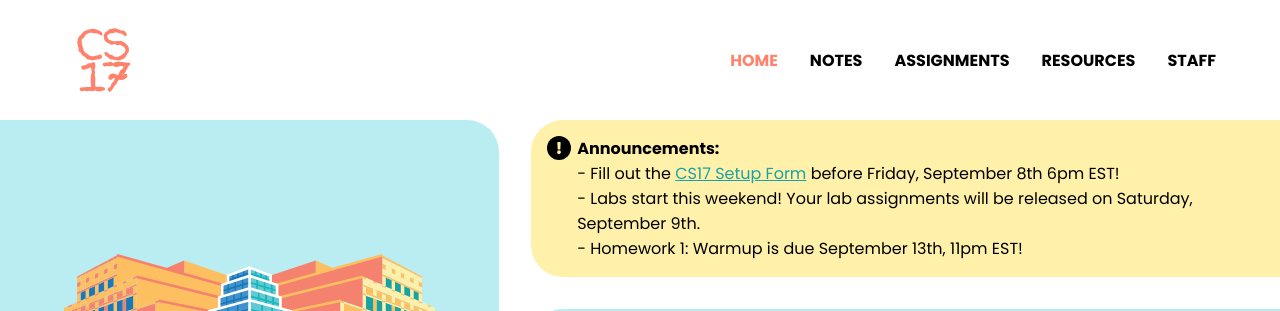
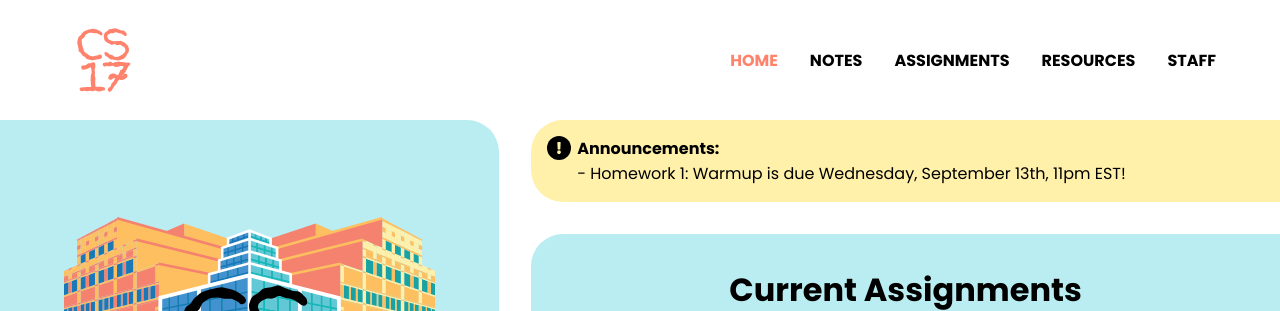
Before and after one commit to cs17-fall2023/cs17-fall2023.github.io, a React (Create React App) app: page / in a window 1280 px wide. Shown: the top 311 px of the page. Built offline with nearby package versions, Linux system fonts and the light colour scheme.

Commit message:
update announcements

```diff
--- a/src/Pages/HomePage/HomePage.js
+++ b/src/Pages/HomePage/HomePage.js
@@ -115,14 +115,9 @@ class HomePage extends React.Component {
 						<div>
 							<div><FaExclamation /></div>
 							<p><mark>Announcements: </mark>
+
 							<br/>
-								- Fill out the <a href="https://docs.google.com/forms/d/e/1FAIpQLSe5Z-RenFFdVuKq58EAzhfXAKpZyGVWYAcfSi8ht7IBffRK1A/viewform" target="_blank" rel="noopener noreferrer">
-								CS17 Setup Form
-								</a> before Friday, September 8th 6pm EST!
-							<br/>
-							- Labs start this weekend! Your lab assignments will be released on Saturday, September 9th.
-							<br/>
-							- Homework 1: Warmup is due September 13th, 11pm EST!
+							- Homework 1: Warmup is due Wednesday, September 13th, 11pm EST!
 							</p>
 						</div>
 					</div>
```
